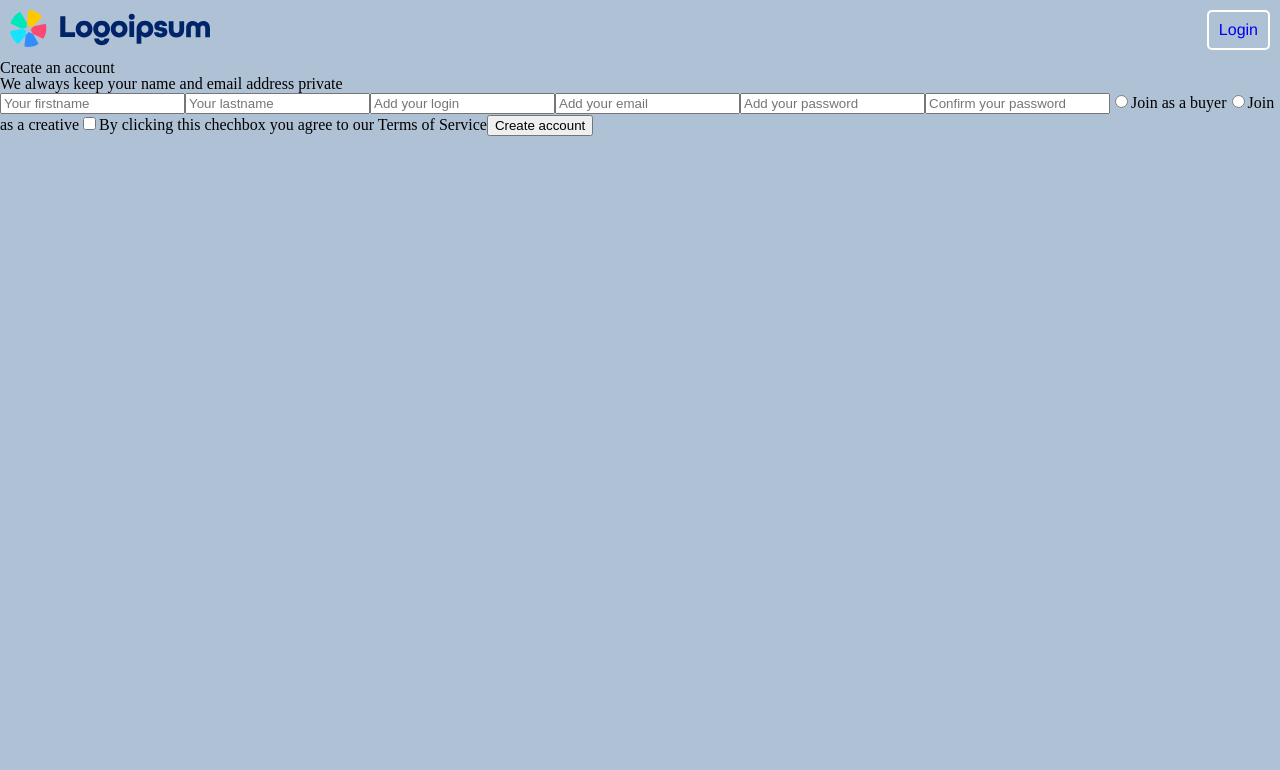
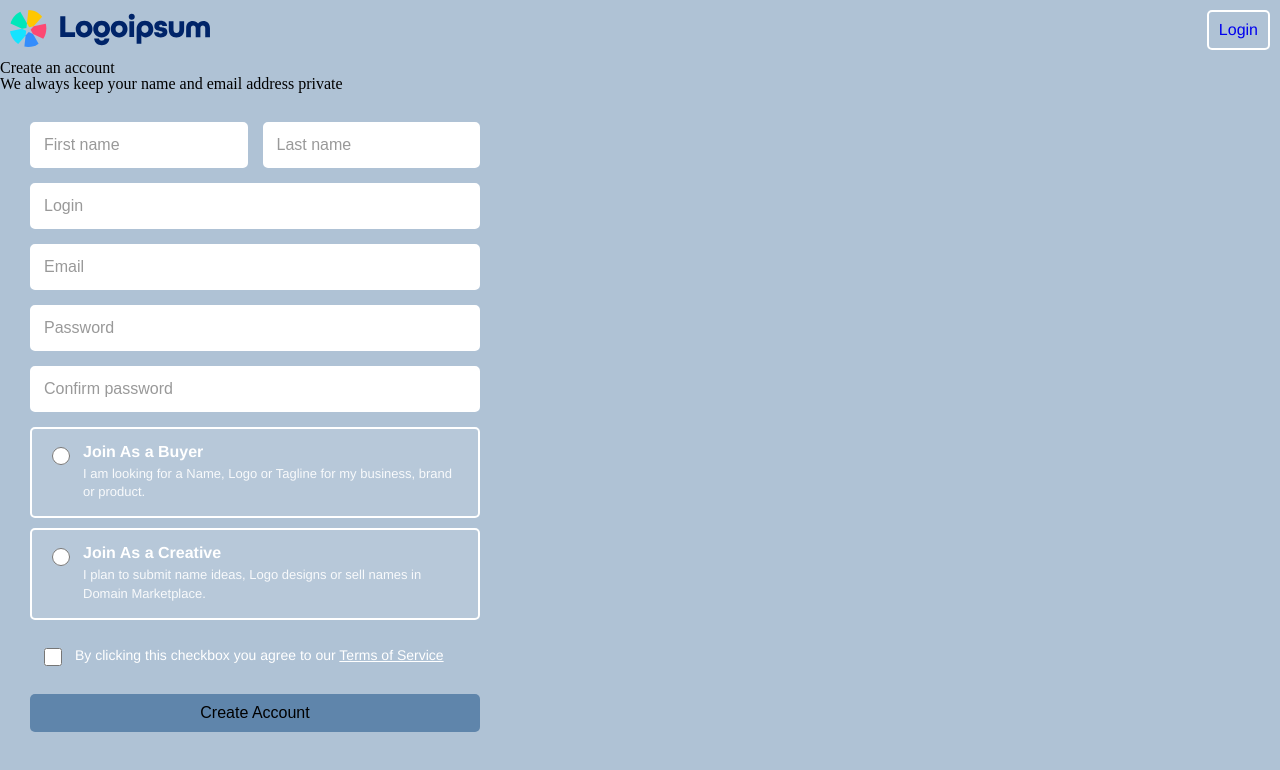
Before and after one commit to IrynaKr1/react-form, a React (Vite) app: page /register in a window 1280 px wide. Shown: the top 770 px of the page. Built offline with nearby package versions, Linux system fonts and the light colour scheme.

Commit message:
Add register form styling

```diff
--- a/src/components/forms/RegistrationForm/RegistrationForm.module.scss
+++ b/src/components/forms/RegistrationForm/RegistrationForm.module.scss
@@ -0,0 +1,191 @@
+$font-stack: Helvetica, sans-serif;
+$primary-color: #afc2d5;
+$shade-color: #5f85ab;
+$accent-color: #4cd964;
+$border-color: #ffffff;
+$main-padding: 10px;
+
+.formContainer {
+  font-family: $font-stack;
+  display: flex;
+  flex-direction: column;
+  width: 100%;
+  max-width: 450px;
+  gap: 15px;
+  padding: 30px;
+  justify-content: center;
+  align-items: stretch;
+
+  @media (max-width: 768px) {
+    max-width: 400px;
+    padding: 20px;
+  }
+
+  @media (max-width: 480px) {
+    max-width: 90%;
+    padding: 15px;
+    gap: 12px;
+  }
+}
+
+.rowFields {
+  display: grid;
+  grid-template-columns: 1fr 1fr;
+  gap: 15px;
+
+  @media (max-width: 768px) {
+    grid-template-columns: 1fr;
+  }
+}
+
+.fieldGroup {
+  display: flex;
+  flex-direction: column;
+  gap: 5px;
+}
+
+.input {
+  padding: 12px;
+  width: 100%;
+  box-sizing: border-box;
+  border: 2px solid $border-color;
+  border-radius: 5px;
+  font-size: 16px;
+  background-color: white;
+
+  &:focus {
+    outline: none;
+    border-color: $shade-color;
+  }
+
+  &::placeholder {
+    color: #999;
+  }
+}
+
+.error {
+  color: red;
+  font-size: 14px;
+  text-align: left;
+  margin-top: -5px;
+}
+
+.radioGroup {
+  display: flex;
+  flex-direction: column;
+  gap: 10px;
+
+  @media (max-width: 768px) {
+    gap: 8px;
+  }
+}
+
+.radioOption {
+  display: flex;
+  align-items: flex-start;
+  gap: 10px;
+  padding: 15px;
+  border: 2px solid $border-color;
+  border-radius: 5px;
+  cursor: pointer;
+  transition: all 0.3s ease;
+  background-color: rgba(255, 255, 255, 0.1);
+
+  &:hover {
+    background-color: rgba(255, 255, 255, 0.2);
+    border-color: white;
+  }
+
+  input[type='radio'] {
+    margin-top: 3px;
+    cursor: pointer;
+    width: 18px;
+    height: 18px;
+    flex-shrink: 0;
+  }
+
+  @media (max-width: 480px) {
+    padding: 12px;
+  }
+}
+
+.radioLabel {
+  flex: 1;
+
+  .radioTitle {
+    font-weight: 600;
+    font-size: 16px;
+    color: white;
+    margin-bottom: 5px;
+    display: block;
+
+    @media (max-width: 480px) {
+      font-size: 14px;
+    }
+  }
+
+  .radioDescription {
+    font-size: 13px;
+    color: rgba(255, 255, 255, 0.9);
+    line-height: 1.4;
+
+    @media (max-width: 480px) {
+      font-size: 12px;
+    }
+  }
+}
+
+.checkboxContainer {
+  display: flex;
+  align-items: flex-start;
+  gap: 10px;
+  padding: 10px;
+
+  input[type='checkbox'] {
+    margin-top: 3px;
+    cursor: pointer;
+    width: 18px;
+    height: 18px;
+    flex-shrink: 0;
+  }
+
+  label {
+    font-size: 14px;
+    color: white;
+    cursor: pointer;
+    line-height: 1.5;
+
+    a {
+      color: white;
+      text-decoration: underline;
+
+      &:hover {
+        color: $accent-color;
+      }
+    }
+
+    @media (max-width: 480px) {
+      font-size: 13px;
+    }
+  }
+}
+
+.submitButton {
+  padding: 10px 20px;
+  background-color: $shade-color;
+  color: black;
+  border: none;
+  border-radius: 5px;
+  cursor: pointer;
+  font-size: 16px;
+  transition: background-color 0.3s ease;
+
+  &:hover {
+    background-color: $primary-color;
+    border: $shade-color 2px solid;
+  }
+
+  &:active {
+    transform: scale(0.98);
+  }
+}
--- a/src/components/forms/RegistrationForm/index.jsx
+++ b/src/components/forms/RegistrationForm/index.jsx
@@ -1,6 +1,7 @@
 import React from 'react';
 import { USER_VALIDATION_SCHEMA } from '../../../utils/validate/validationSchemas';
 import { ErrorMessage, Field, Form, Formik } from 'formik';
+import styles from './RegistrationForm.module.scss';
 
 function RegistrationForm() {
   const initialValues = {
@@ -9,7 +10,11 @@ function RegistrationForm() {
     login: '',
     email: '',
     password: '',
+    passwordConfirmation: '',
+    role: '',
+    checked: false,
   };
+
   const handleSubmit = (values, formikBag) => {
     console.log('Submit form with values', values);
     formikBag.resetForm();
@@ -21,40 +26,143 @@ function RegistrationForm() {
       onSubmit={handleSubmit}
       validationSchema={USER_VALIDATION_SCHEMA}
     >
-      <Form>
-        <Field name='firstName' type='text' placeholder='Your firstname' />
-        <ErrorMessage name='firstName' />
-        <Field name='lastName' type='text' placeholder='Your lastname' />
-        <ErrorMessage name='lastName' />
-        <Field name='login' type='text' placeholder='Add your login' />
-        <ErrorMessage name='login' />
-        <Field name='email' type='email' placeholder='Add your email' />
-        <ErrorMessage name='email' />
+      {({ values }) => (
+        <Form className={styles.formContainer}>
+          {/* First Name i Last Name w jednym rzędzie */}
+          <div className={styles.rowFields}>
+            <div className={styles.fieldGroup}>
+              <Field
+                name='firstName'
+                type='text'
+                placeholder='First name'
+                className={styles.input}
+              />
+              <ErrorMessage
+                name='firstName'
+                component='div'
+                className={styles.error}
+              />
+            </div>
+
+            <div className={styles.fieldGroup}>
+              <Field
+                name='lastName'
+                type='text'
+                placeholder='Last name'
+                className={styles.input}
+              />
+              <ErrorMessage
+                name='lastName'
+                component='div'
+                className={styles.error}
+              />
+            </div>
+          </div>
+
+          <div className={styles.fieldGroup}>
+            <Field
+              name='login'
+              type='text'
+              placeholder='Login'
+              className={styles.input}
+            />
+            <ErrorMessage
+              name='login'
+              component='div'
+              className={styles.error}
+            />
+          </div>
+
+          <div className={styles.fieldGroup}>
+            <Field
+              name='email'
+              type='email'
+              placeholder='Email'
+              className={styles.input}
+            />
+            <ErrorMessage
+              name='email'
+              component='div'
+              className={styles.error}
+            />
+          </div>
+
+          <div className={styles.fieldGroup}>
             <Field
               name='password'
               type='password'
-          placeholder='Add your password'
+              placeholder='Password'
+              className={styles.input}
             />
-        <ErrorMessage name='password' />
+            <ErrorMessage
+              name='password'
+              component='div'
+              className={styles.error}
+            />
+          </div>
+
+          {/* Password Confirmation */}
+          <div className={styles.fieldGroup}>
             <Field
               name='passwordConfirmation'
               type='password'
-          placeholder='Confirm your password'
+              placeholder='Confirm password'
+              className={styles.input}
             />
-        <label>
+            <ErrorMessage
+              name='passwordConfirmation'
+              component='div'
+              className={styles.error}
+            />
+          </div>
+
+          <div className={styles.radioGroup}>
+            <label
+              className={`${styles.radioOption} ${
+                values.role === 'buyer' ? styles.checked : ''
+              }`}
+            >
               <Field type='radio' name='role' value='buyer' />
-          Join as a buyer
+              <div className={styles.radioLabel}>
+                <span className={styles.radioTitle}>Join As a Buyer</span>
+                <span className={styles.radioDescription}>
+                  I am looking for a Name, Logo or Tagline for my business,
+                  brand or product.
+                </span>
+              </div>
             </label>
-        <label>
+
+            <label
+              className={`${styles.radioOption} ${
+                values.role === 'creative' ? styles.checked : ''
+              }`}
+            >
               <Field type='radio' name='role' value='creative' />
-          Join as a creative
+              <div className={styles.radioLabel}>
+                <span className={styles.radioTitle}>Join As a Creative</span>
+                <span className={styles.radioDescription}>
+                  I plan to submit name ideas, Logo designs or sell names in
+                  Domain Marketplace.
+                </span>
+              </div>
             </label>
-        <label>
-          <Field type='checkbox' name='checked' value='terms' />
-          By clicking this chechbox you agree to our Terms of Service
+          </div>
+
+          <div className={styles.checkboxContainer}>
+            <Field type='checkbox' name='checked' id='terms' />
+            <label htmlFor='terms'>
+              By clicking this checkbox you agree to our{' '}
+              <a href='#' target='_blank'>
+                Terms of Service
+              </a>
             </label>
-        <button>Create account</button>
+          </div>
+
+          <button type='submit' className={styles.submitButton}>
+            Create Account
+          </button>
         </Form>
+      )}
     </Formik>
   );
 }
```
Lines whose indentation alone changed are shown as unchanged.
